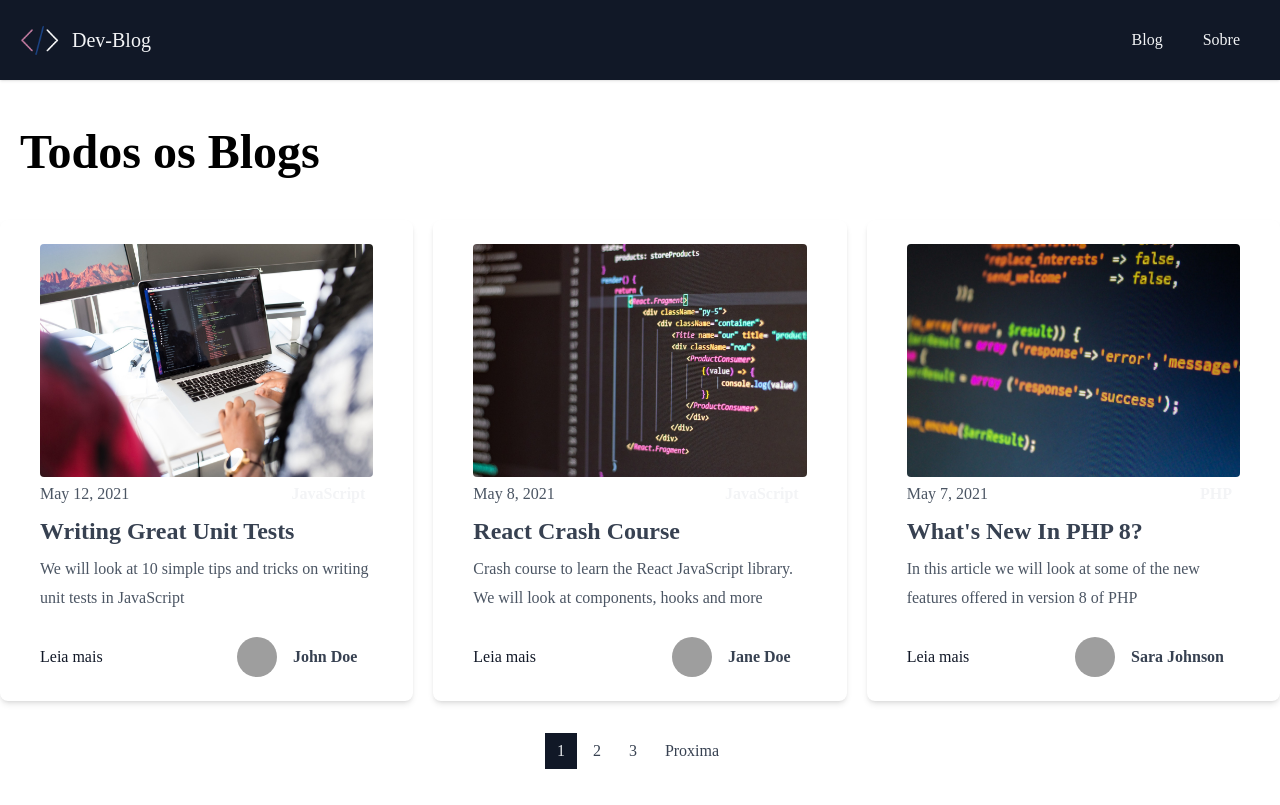
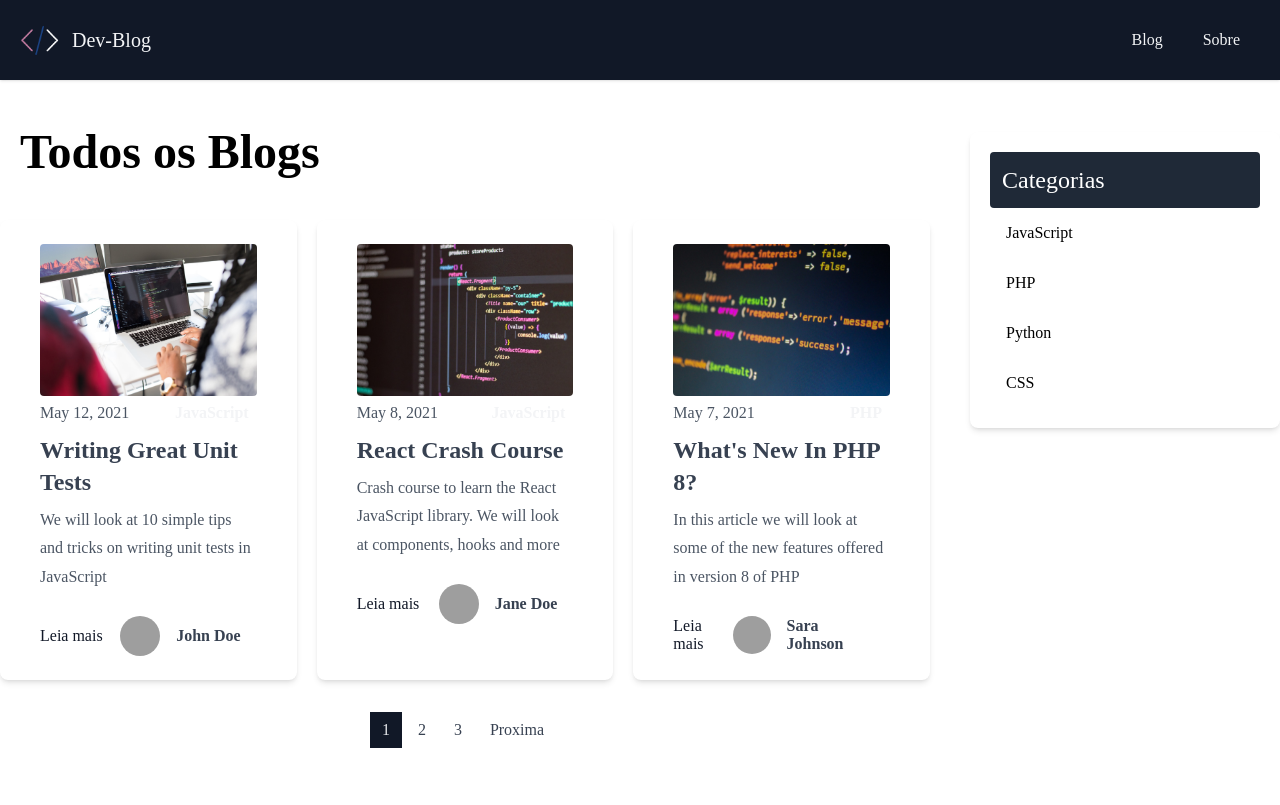
Before and after one commit to jeffersonbraster/blog-next-md, a Next.js app: page /blog/page/1 in a window 1280 px wide. Built offline with nearby package versions, Linux system fonts and the light colour scheme; grey boxes are pictures that could not be loaded.

Commit message:
create side bar categories

```diff
--- /dev/null
+++ b/src/components/CategoryList.js
@@ -0,0 +1,21 @@
+import Link from "next/link";
+
+const CategoryList = ({ categories }) => {
+  return (
+    <div className="w-full p-5 bg-white rounded-lg shadow-md mt-6">
+      <h3 className="text-2xl bg-gray-800 text-white p-3 rounded">
+        Categorias
+      </h3>
+
+      <ul className="divide-y divide-gray-300">
+        {categories.map((category, index) => (
+          <Link key={index} href={`/blog/category/${category.toLowerCase()}`}>
+            <li className="p-4 cursor-pointer hover:bg-gray-50">{category}</li>
+          </Link>
+        ))}
+      </ul>
+    </div>
+  );
+};
+
+export default CategoryList;
--- a/src/pages/blog/category/[category_name].js
+++ b/src/pages/blog/category/[category_name].js
@@ -3,11 +3,14 @@
 import Layout from "@components/Layout";
 import matter from "gray-matter";
 import Post from "@components/Post";
+import CategoryList from "@components/CategoryList";
 import { getPosts } from "@lib/posts";
 
-export default function CategoryBlogPage({ posts, categoryName }) {
+export default function CategoryBlogPage({ posts, categoryName, categories }) {
   return (
     <Layout>
+      <div className="flex justify-between">
+        <div className="w-3/4 mr-10">
           <h1 className="text-5xl border-b-4 p-5 font-bold capitalize">
             Ultimos Posts {categoryName}
           </h1>
@@ -16,6 +19,11 @@
             {posts.map((post, index) => (
               <Post key={index} post={post} />
             ))}
+          </div>
+        </div>
+        <div className="w-1/4">
+          <CategoryList categories={categories} />
+        </div>
       </div>
     </Layout>
   );
@@ -48,7 +56,11 @@
 export async function getStaticProps({ params: { category_name } }) {
   const posts = getPosts();
 
-  //filter posts by categoriy
+  const categories = posts.map((post) => post.frontmatter.category);
+
+  const uniqueCategories = [...new Set(categories)];
+
+  //filter posts by category
   const categoryPosts = posts.filter(
     (post) => post.frontmatter.category.toLowerCase() === category_name
   );
@@ -57,6 +69,7 @@
     props: {
       posts: categoryPosts,
       categoryName: category_name,
+      categories: uniqueCategories,
     },
   };
 }
--- a/src/pages/blog/page/[page_index].js
+++ b/src/pages/blog/page/[page_index].js
@@ -3,12 +3,15 @@
 import Layout from "@components/Layout";
 import Post from "@components/Post";
 import Pagination from "@components/Pagination";
+import CategoryList from "@components/CategoryList";
 import { POSTS_PER_PAGE } from "@config/index";
 import { getPosts } from "@lib/posts";
 
-export default function BlogPage({ posts, numPages, currentPage }) {
+export default function BlogPage({ posts, numPages, currentPage, categories }) {
   return (
     <Layout>
+      <div className="flex justify-between">
+        <div className="w-3/4 mr-10">
           <h1 className="text-5xl border-b-4 p-5 font-bold">Todos os Blogs</h1>
 
           <div className="grid md:grid-cols-2 lg:grid-cols-3 gap-5">
@@ -18,6 +21,12 @@
           </div>
 
           <Pagination currentPage={currentPage} numPages={numPages} />
+        </div>
+
+        <div className="w-1/4">
+          <CategoryList categories={categories} />
+        </div>
+      </div>
     </Layout>
   );
 }
@@ -48,6 +57,10 @@
 
   const posts = getPosts();
 
+  const categories = posts.map((post) => post.frontmatter.category);
+
+  const uniqueCategories = [...new Set(categories)];
+
   const numPages = Math.ceil(files.length / POSTS_PER_PAGE);
   const pageIndex = page - 1;
   const orderedPosts = posts.slice(
@@ -60,6 +73,7 @@
       posts: orderedPosts,
       numPages,
       currentPage: page,
+      categories: uniqueCategories,
     },
   };
 }
```
Lines whose indentation alone changed are shown as unchanged.
